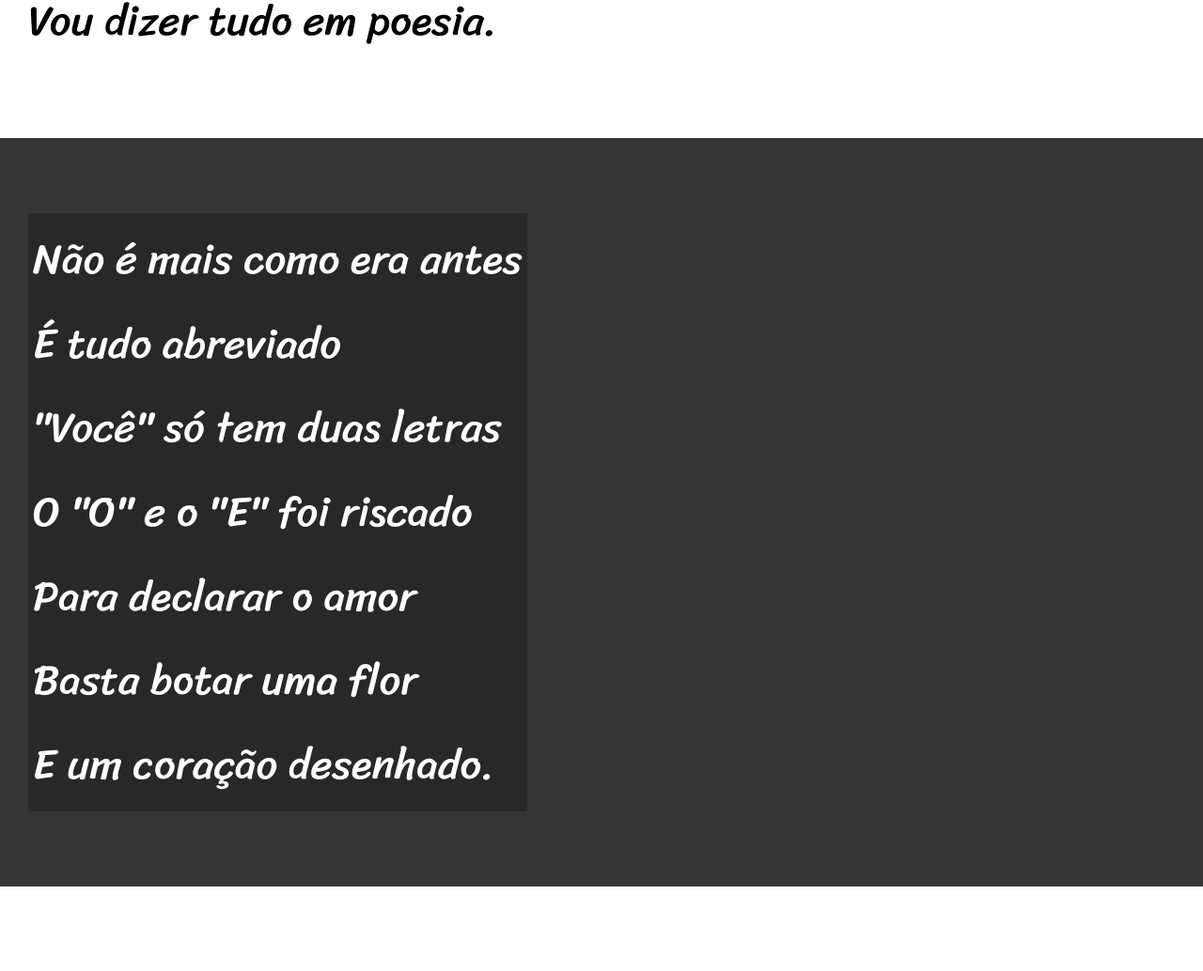
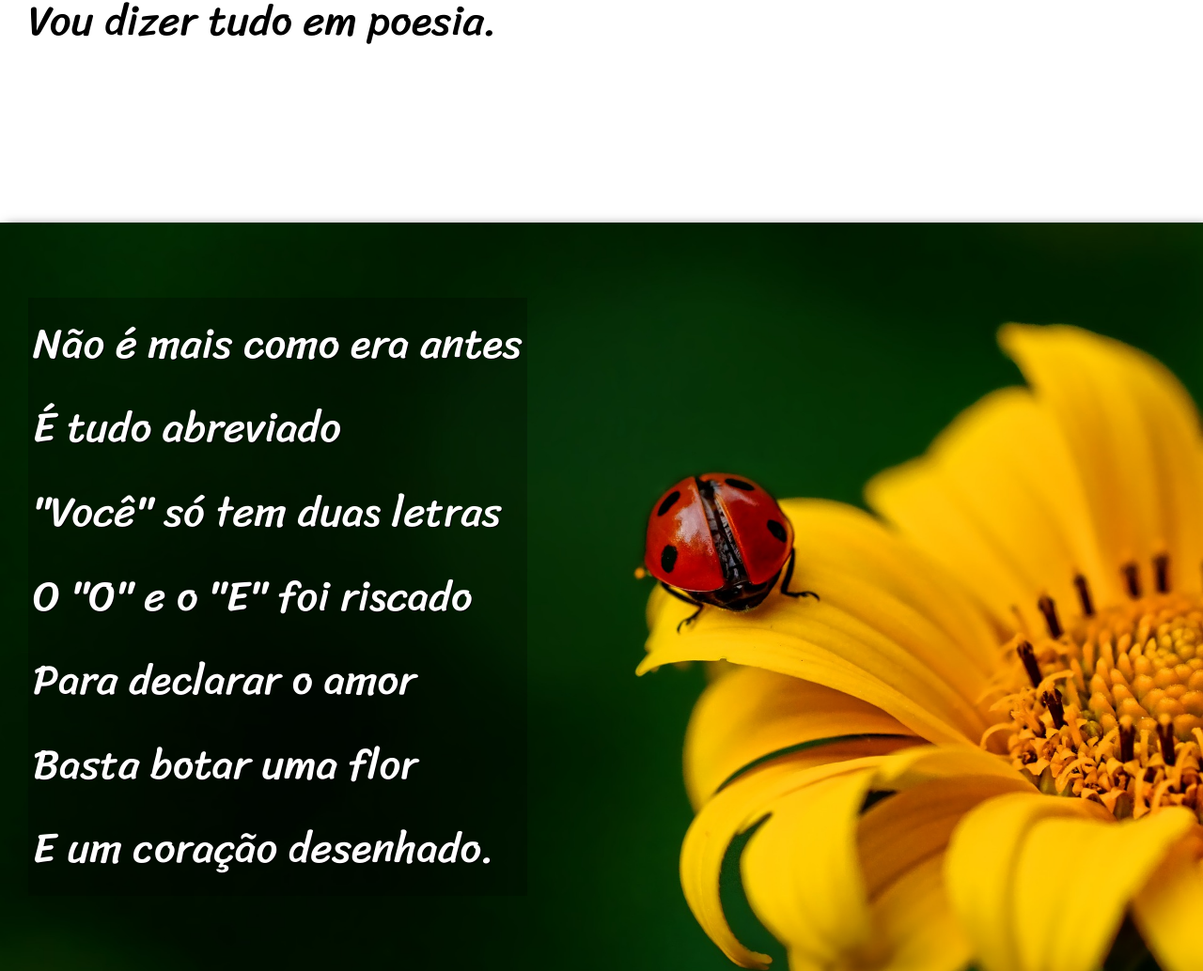
Before and after one commit to GuilhermeHenrii/Curso-HTML-e-CSS, a plain HTML site: page desafios/d012/index(do prof).html in a window 1280 px wide. Shown: the part 899-1933 px from the top of the page at 94% size. Drawn offline with Linux system fonts and the light colour scheme.

Commit message:
finalizando o projeto como o Professor fez

```diff
--- a/desafios/d012/estilo(do prof)/estyle.css
+++ b/desafios/d012/estilo(do prof)/estyle.css
@@ -3,6 +3,7 @@
 @import url('https://fonts.googleapis.com/css2?family=Passion+One&display=swap');
 
 @import url('https://fonts.googleapis.com/css2?family=Sriracha&display=swap');
+
 
 :root{
     --font1: Verdana, Geneva, Tahoma, sans-serif;
@@ -21,6 +22,7 @@ html, body{
     min-height: 100vh;
     background-color: darkgray;
 }
+
 
 /* Set Header Config */
 header{
@@ -61,21 +63,39 @@ section{
     font-size: 3.5vw;
 }
 
+section > p{
+    padding-bottom: 2em;
+}
+
 section.normal{
     background-color: white;
     color: black;
 }
 
-
 section.image{
     background-color: rgb(53, 53, 53);
     color: white;
+    box-shadow: 6px 6px 13px 0px rgb(0, 0, 0);
+}
+section.image#img01{
+    background-image: url("../images/background001.jpg");
+    background-position: right center;
+    background-size: cover;
+    background-attachment: fixed;
+}
+
+section.image#img02{
+    background-image: url("../images/background002.jpg");
+    background-position: right center;
+    background-size: cover;
+    background-attachment: fixed;
 }
 
 section.image > p{
     display: inline-block;
     padding: 5px;
     background-color: rgba(0, 0, 0, 0.253);
+    text-shadow: 1px 1px 0px black;
 }
 
 
--- a/desafios/d012/index(do prof).html
+++ b/desafios/d012/index(do prof).html
@@ -25,7 +25,7 @@
             Vou dizer tudo em poesia.<br>
         </p>
     </section>
-    <section class="image">
+    <section class="image" id="img01">
         <p>
             Não é mais como era antes<br>
             É tudo abreviado<br>
@@ -57,7 +57,7 @@
             Decifre esse rabisco.<br>
         </p>
     </section>
-    <section class="image">
+    <section class="image" id="img02">
         <p>
             Tenho saudade das cartas<br>
             Escritas com a própria mão<br>
```
